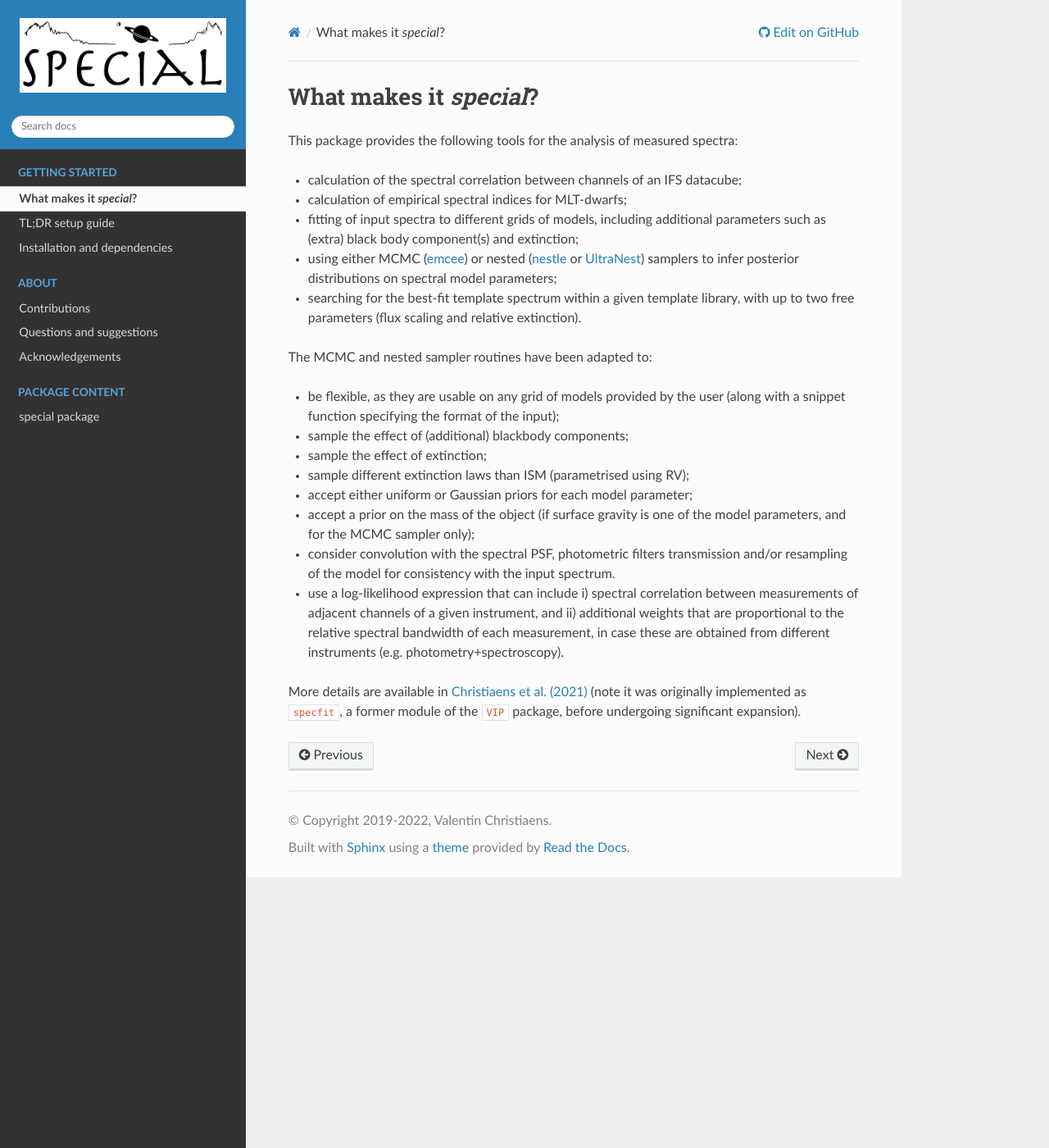
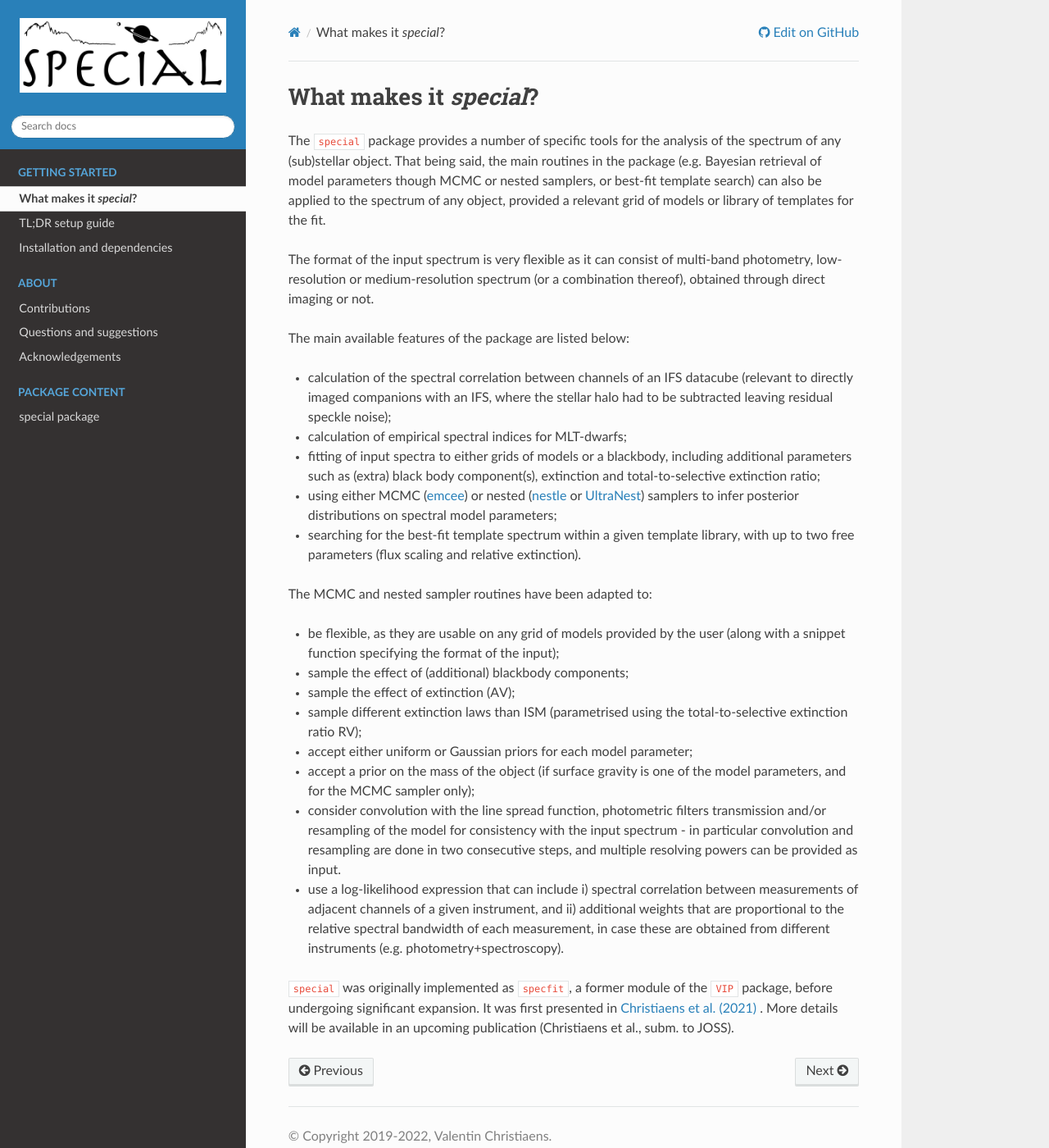
Before and after one commit to VChristiaens/special, a Sphinx documentation site: the page built from docs/features.rst, in a window 1280 px wide and 1400 px high. Shown: the whole window at 82% size. Built offline with Sphinx 7.4.7 and the Read the Docs theme 2.0.0, drawn with Linux system fonts in a browser that asks for light colours; pages that are not in the unit, such as notebooks, are missing from menus.

Commit message:
Clearer description of features in special, for identification of target audience

```diff
--- a/docs/features.rst
+++ b/docs/features.rst
@@ -1,11 +1,15 @@
 What makes it `special`?
 ------------------------
 
-This package provides the following tools for the analysis of measured spectra:
+The ``special`` package provides a number of specific tools for the analysis of the spectrum of any (sub)stellar object. That being said, the main routines in the package (e.g. Bayesian retrieval of model parameters though MCMC or nested samplers, or best-fit template search) can also be applied to the spectrum of any object, provided a relevant grid of models or library of templates for the fit.
 
-* calculation of the spectral correlation between channels of an IFS datacube;
+The format of the input spectrum is very flexible as it can consist of multi-band photometry, low-resolution or medium-resolution spectrum (or a combination thereof), obtained through direct imaging or not.
+
+The main available features of the package are listed below:
+
+* calculation of the spectral correlation between channels of an IFS datacube (relevant to directly imaged companions with an IFS, where the stellar halo had to be subtracted leaving residual speckle noise);
 * calculation of empirical spectral indices for MLT-dwarfs;
-* fitting of input spectra to different grids of models, including additional parameters such as (extra) black body component(s) and extinction;
+* fitting of input spectra to either grids of models or a blackbody, including additional parameters such as (extra) black body component(s), extinction and total-to-selective extinction ratio;
 * using either MCMC (`emcee <https://ui.adsabs.harvard.edu/abs/2013PASP..125..306F/abstract>`_) or nested (`nestle <http://github.com/kbarbary/nestle>`_ or `UltraNest <https://johannesbuchner.github.io/UltraNest/>`_) samplers to infer posterior distributions on spectral model parameters;
 * searching for the best-fit template spectrum within a given template library, with up to two free parameters (flux scaling and relative extinction).
 
@@ -14,11 +18,11 @@ The MCMC and nested sampler routines have been adapted to:
 
 * be flexible, as they are usable on any grid of models provided by the user (along with a snippet function specifying the format of the input);
 * sample the effect of (additional) blackbody components;
-* sample the effect of extinction;
-* sample different extinction laws than ISM (parametrised using RV);
+* sample the effect of extinction (AV);
+* sample different extinction laws than ISM (parametrised using the total-to-selective extinction ratio RV);
 * accept either uniform or Gaussian priors for each model parameter;
 * accept a prior on the mass of the object (if surface gravity is one of the model parameters, and for the MCMC sampler only);
-* consider convolution with the spectral PSF, photometric filters transmission and/or resampling of the model for consistency with the input spectrum.
+* consider convolution with the line spread function, photometric filters transmission and/or resampling of the model for consistency with the input spectrum - in particular convolution and resampling are done in two consecutive steps, and multiple resolving powers can be provided as input.
 * use a log-likelihood expression that can include i) spectral correlation between measurements of adjacent channels of a given instrument, and ii) additional weights that are proportional to the relative spectral bandwidth of each measurement, in case these are obtained from different instruments (e.g. photometry+spectroscopy).
 
-More details are available in `Christiaens et al. (2021) <https://ui.adsabs.harvard.edu/abs/2021MNRAS.502.6117C/abstract>`_ (note it was originally implemented as ``specfit``, a former module of the ``VIP`` package, before undergoing significant expansion).
+``special`` was originally implemented as ``specfit``, a former module of the ``VIP`` package, before undergoing significant expansion. It was first presented in `Christiaens et al. (2021) <https://ui.adsabs.harvard.edu/abs/2021MNRAS.502.6117C/abstract>`_ . More details will be available in an upcoming publication (Christiaens et al., subm. to JOSS).
```
Also changed, not shown: 5 other files.
